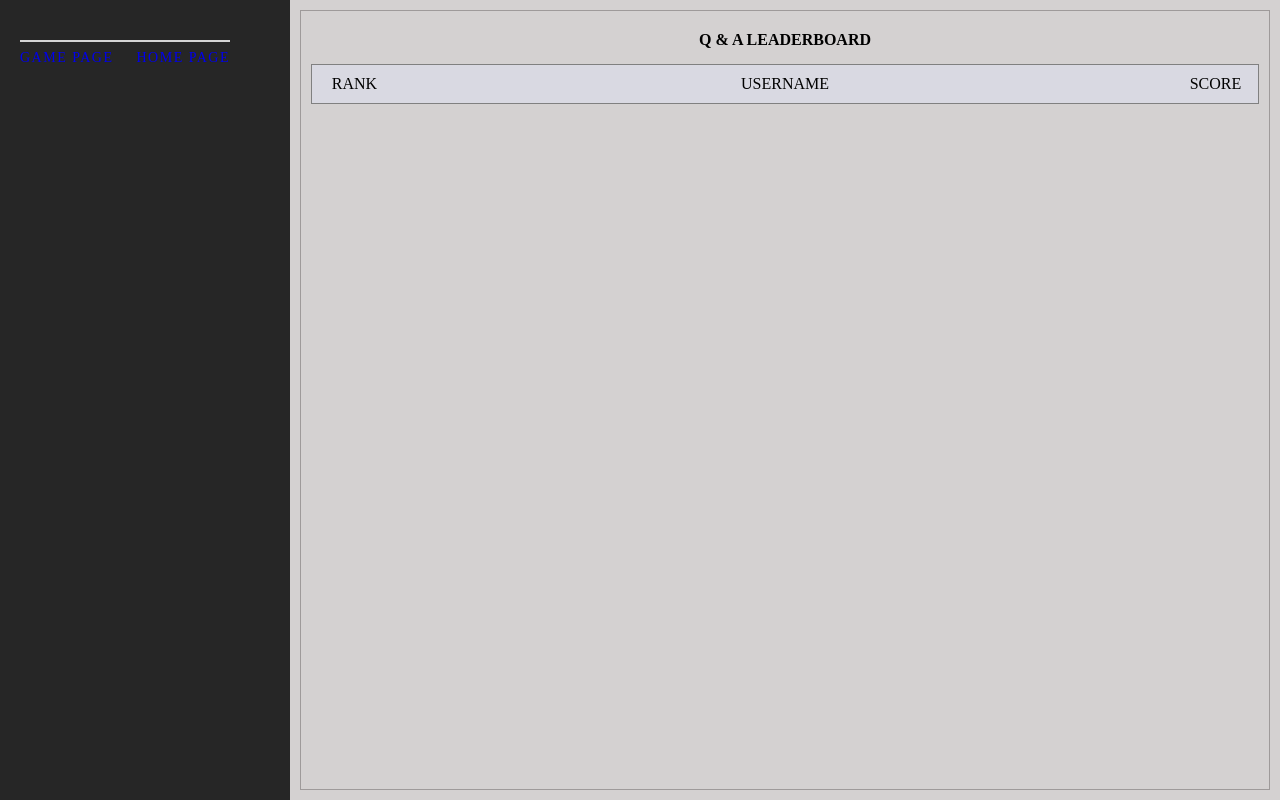
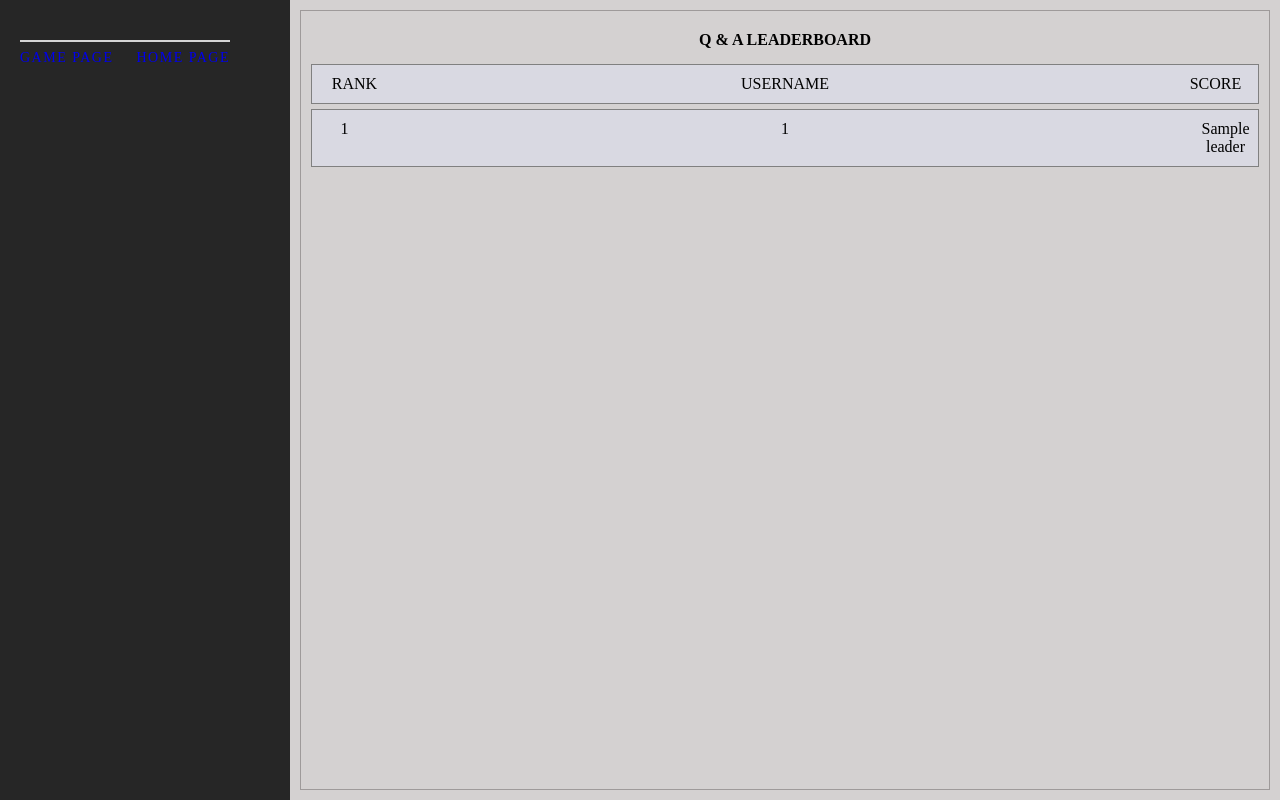
Before and after one commit to JohnL3/milestone-project-three, a Flask app: template templates/leaderboard.html in a window 1280 px wide. Run offline with Flask 2, Linux system fonts and the light colour scheme; the template is opened without the code that fills it: most values are stand-ins (such as "Sample title", 1, 10 or a date in 2020).

Commit message:
added code to show users on leaderboard page

```diff
--- a/app.py
+++ b/app.py
@@ -169,7 +169,14 @@ def answer():
 
 @app.route('/leaderboard')
 def leaderboard():
-    return render_template('/leaderboard.html')
+    global leader_board
+    if 'username' in session:
+        user = session.get('username')
+        my_users[user]['game-over'] = True
+        leader_board = get_leaderboard(my_users, leader_board)
+        print('Leaderboard',leader_board)
+
+        return render_template('leaderboard.html', leaders=leader_board)
 
 
 
--- a/static/css/styles.css
+++ b/static/css/styles.css
@@ -289,6 +289,18 @@ nav .home {
   font-weight: 600;
 }
 
+.username {
+  width: 100%;
+  display: grid;
+  grid-template-columns: 65px 1fr 65px;
+  border: 1px solid gray;
+  box-sizing: border-box;
+  padding: 10px 0;
+  margin: 5px 0;
+  background: #d9d9e2;
+  text-align: center;
+}
+
 /********************* question and answer modal *******************************/
 
 .q-a-outer {
@@ -504,4 +516,6 @@ nav .home {
       padding-left: 10px;
     }
 
+
+
 }
--- a/templates/leaderboard.html
+++ b/templates/leaderboard.html
@@ -31,9 +31,13 @@
           <span>SCORE</span>
         </div>
         <div class='all-leaders'>
-
-
-
+          {% for leader in leaders %}
+          <div class="username">
+            <span>{{loop.index}}</span>
+            <span>{{leader[0]}}</span>
+            <span>{{leader[1]}}</span>
+          </div>
+          {% endfor %}
         </div>
       </div>
     </div>
```
